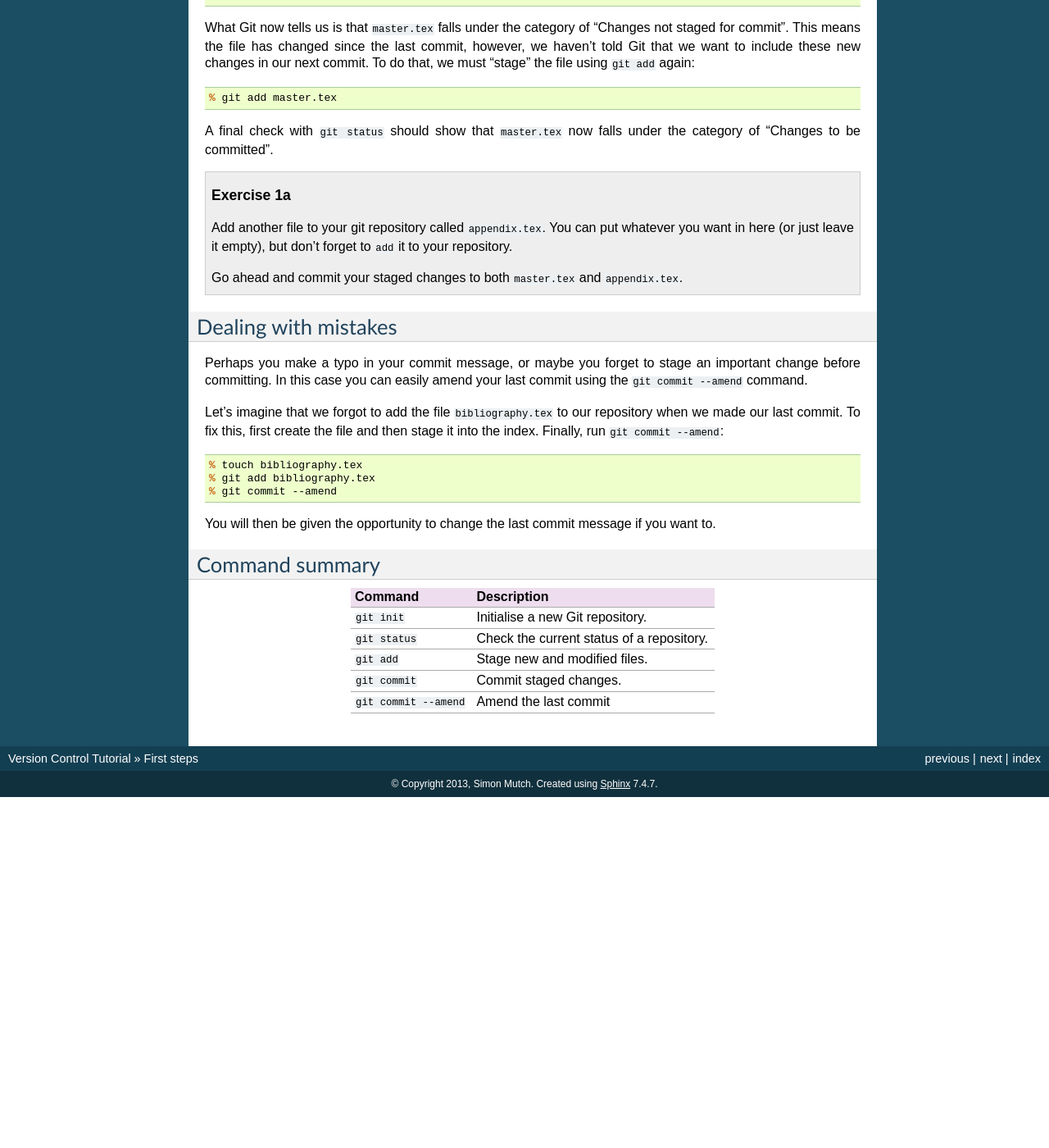
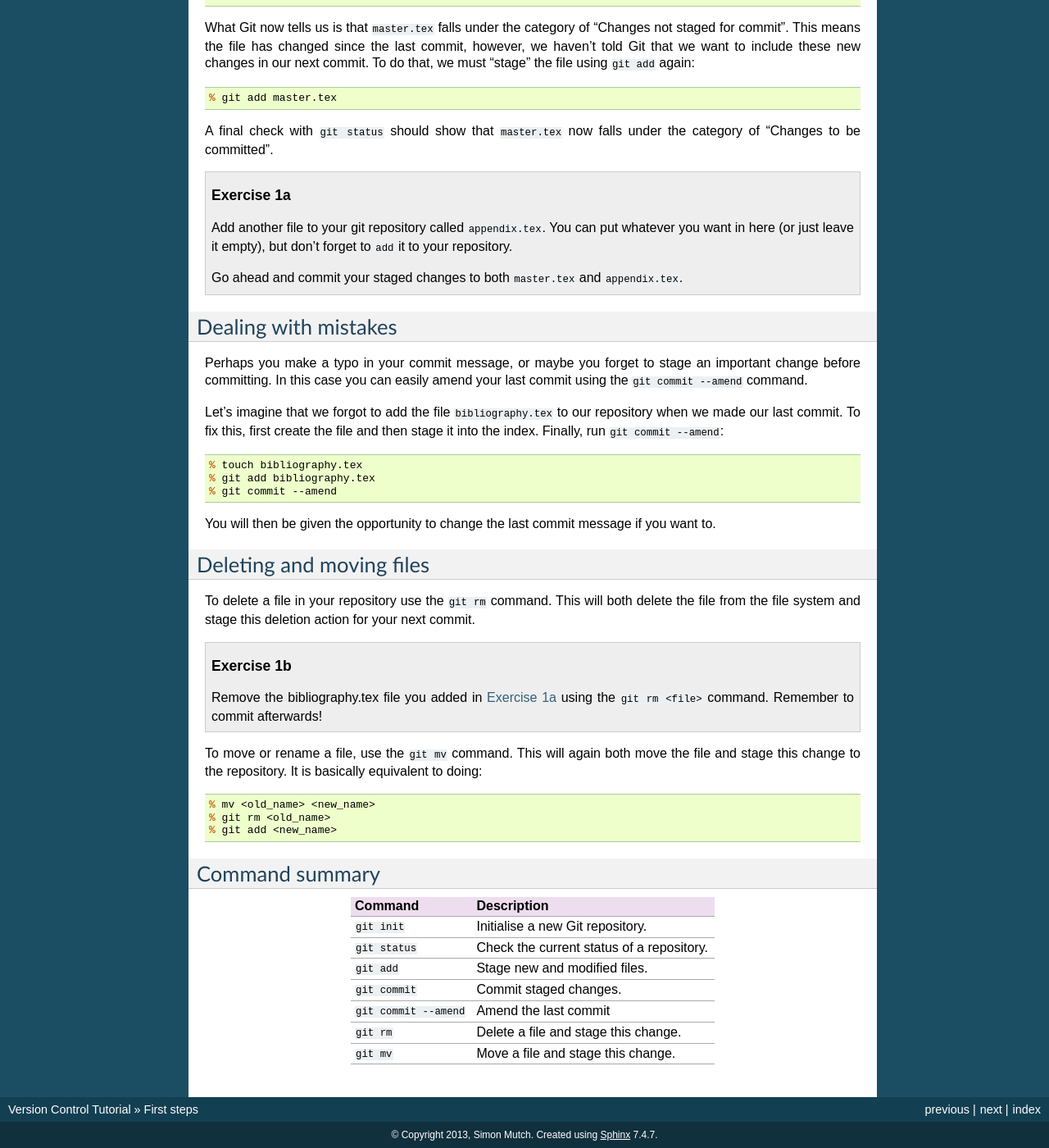
Before and after one commit to AstroinformaticsAU/VersionControlTutorial, a Sphinx documentation site: the page built from source/pages/1-firststeps.rst, in a window 1280 px wide and 1400 px high, scrolled down 3197 px. Shown: the whole window at 82% size. Built offline with Sphinx 7.4.7, drawn with Linux system fonts in a browser that asks for light colours; before the commit the page ends 4169 px from its top, so only the background shows below that; some of the changed text lies outside the part shown.

Commit message:
Add git rm/mv.

```diff
--- a/source/index.rst
+++ b/source/index.rst
@@ -6,9 +6,9 @@ Version Control Tutorial
    :align: center
    :width: 80%
 
-   *Created using the awesome* `Comix I/O <http://cmx.io/>`_ *... and yes, this*
-   `comic <https://gist.github.com/smutch/4951871>`_ *is under version control.
-   :)*
+   *Created using the awesome* `Comix I/O <http://cmx.io/>`_ *... and yes,*
+   `this comic <https://gist.github.com/smutch/4951871>`_ *is under version
+   control.  :)*
 
 ~~~~~~~~~~
 
--- a/source/pages/1-firststeps.rst
+++ b/source/pages/1-firststeps.rst
@@ -212,6 +212,8 @@ again::
 A final check with ``git status`` should show that ``master.tex`` now falls
 under the category of "Changes to be committed".
 
+.. _exercise-1a:
+
 .. topic:: Exercise 1a
 
     Add another file to your git repository called ``appendix.tex``.  You can
@@ -241,6 +243,28 @@ You will then be given the opportunity to change the last commit message if you
 want to.
 
 
+Deleting and moving files
+-------------------------
+
+To delete a file in your repository use the ``git rm`` command.  This will both
+delete the file from the file system and stage this deletion action for your
+next commit.
+
+.. topic:: Exercise 1b
+
+    Remove the bibliography.tex file you added in :ref:`Exercise
+    1a<exercise-1a>` using the ``git rm <file>`` command.  Remember to commit
+    afterwards!
+
+To move or rename a file, use the ``git mv`` command.  This will again both move
+the file and stage this change to the repository.  It is basically equivalent to
+doing::
+
+    % mv <old_name> <new_name>
+    % git rm <old_name>
+    % git add <new_name>
+
+
 Command summary
 ---------------
 
@@ -257,3 +281,7 @@ Command summary
 +------------------------+-------------------------------------------+
 | ``git commit --amend`` | Amend the last commit                     |
 +------------------------+-------------------------------------------+
+| ``git rm``             | Delete a file and stage this change.      |
++------------------------+-------------------------------------------+
+| ``git mv``             | Move a file and stage this change.        |
++------------------------+-------------------------------------------+
```
Also changed, not shown: outline.md (+2 -2 lines).
